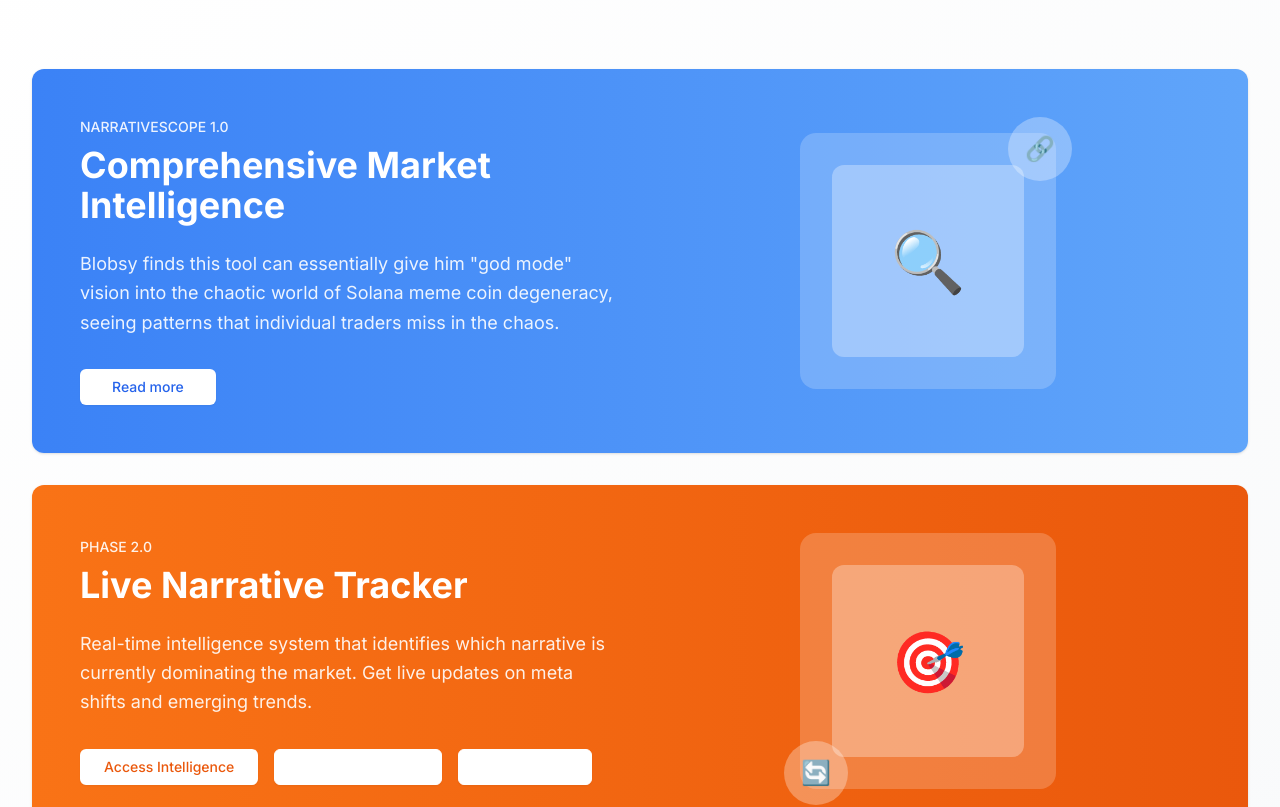
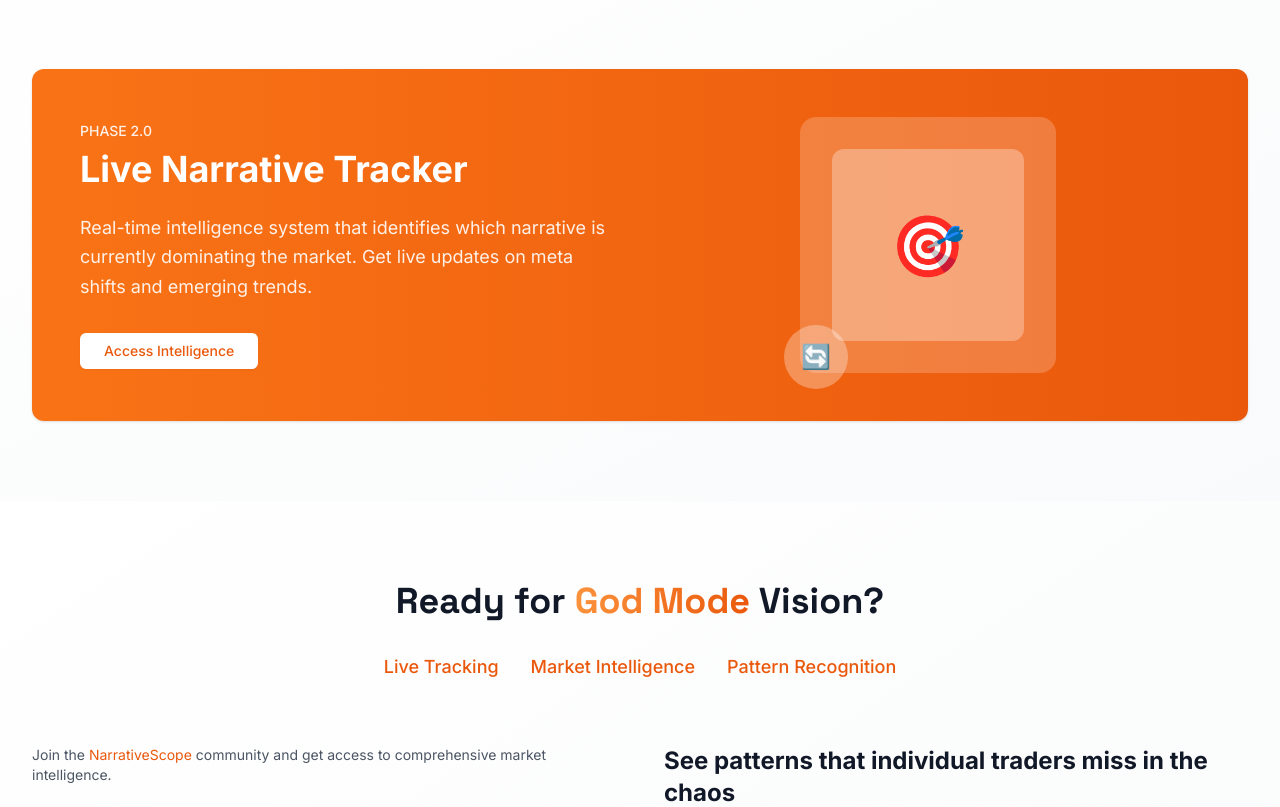
Before and after one commit to Fxlando/websitebuilder, a Next.js app: page / in a window 1280 px wide. Shown: the part 4183-4990 px from the top of the page. Built offline with nearby package versions, Linux system fonts and the light colour scheme; no server answers.

Commit message:
Clean up FutureSection - Remove NARRATIVESCOPE 1.0 card - Keep only PHASE 2.0 Live Narrative Tracker - Remove extra buttons, keep only 'Access Intelligence' - Streamline section to focus on single feature

```diff
--- a/src/components/sections/FutureSection.tsx
+++ b/src/components/sections/FutureSection.tsx
@@ -52,67 +52,7 @@ export const FutureSection = () => {
           whileInView="visible"
           viewport={{ once: true }}
         >
-          {/* TON Sites Card */}
-          <motion.div variants={cardVariants} whileHover={{ y: -5 }}>
-            <Card className="bg-gradient-to-r from-blue-500 to-blue-400 text-white border-0 overflow-hidden">
-              <CardContent className="p-8 lg:p-12">
-                <div className="grid lg:grid-cols-2 gap-8 items-center">
-                  <div>
-                    <div className="text-sm font-medium mb-2 opacity-90">NARRATIVESCOPE 1.0</div>
-                    <h3 className="text-3xl lg:text-4xl font-bold mb-6">
-                      Comprehensive Market Intelligence
-                    </h3>
-                    <p className="text-lg mb-8 opacity-90 leading-relaxed">
-                      Blobsy finds this tool can essentially give him "god mode" vision into the chaotic world of Solana meme coin degeneracy, seeing patterns that individual traders miss in the chaos.
-                    </p>
-                    <motion.div
-                      whileHover={{ scale: 1.05 }}
-                      whileTap={{ scale: 0.95 }}
-                    >
-                      <Button
-                        variant="secondary"
-                        className="bg-white text-blue-600 hover:bg-gray-100 px-8 py-3"
-                      >
-                        Read more
-                      </Button>
-                    </motion.div>
-                  </div>
-                  <div className="flex justify-center">
-                    <div className="relative">
-                      <motion.div
-                        className="w-64 h-64 bg-white/20 rounded-2xl flex items-center justify-center"
-                        whileHover={{ scale: 1.05, rotate: 2 }}
-                        transition={{ duration: 0.3 }}
-                      >
-                        <motion.div
-                          className="w-48 h-48 bg-white/30 rounded-xl flex items-center justify-center"
-                          whileHover={{ scale: 1.1 }}
-                          transition={{ duration: 0.3 }}
-                        >
-                          <motion.span
-                            className="text-6xl"
-                            whileHover={{ scale: 1.2, rotate: 10 }}
-                            transition={{ duration: 0.3 }}
-                          >
-                            🔍
-                          </motion.span>
-                        </motion.div>
-                      </motion.div>
-                      <motion.div
-                        className="absolute -top-4 -right-4 w-16 h-16 bg-white/30 rounded-full flex items-center justify-center"
-                        whileHover={{ scale: 1.2, rotate: 360 }}
-                        transition={{ duration: 0.6 }}
-                      >
-                        <span className="text-2xl">🔗</span>
-                      </motion.div>
-                    </div>
-                  </div>
-                </div>
-              </CardContent>
-            </Card>
-          </motion.div>
-
-          {/* TON Storage Card */}
+          {/* Live Narrative Tracker Card */}
           <motion.div variants={cardVariants} whileHover={{ y: -5 }}>
             <Card className="bg-gradient-to-r from-orange-500 to-orange-600 text-white border-0 overflow-hidden">
               <CardContent className="p-8 lg:p-12">
@@ -125,7 +65,6 @@ export const FutureSection = () => {
                     <p className="text-lg mb-8 opacity-90 leading-relaxed">
                       Real-time intelligence system that identifies which narrative is currently dominating the market. Get live updates on meta shifts and emerging trends.
                     </p>
-                    <div className="flex flex-wrap gap-4">
                     <motion.div
                       whileHover={{ scale: 1.05 }}
                       whileTap={{ scale: 0.95 }}
@@ -137,29 +76,6 @@ export const FutureSection = () => {
                         Access Intelligence
                       </Button>
                     </motion.div>
-                      <motion.div
-                        whileHover={{ scale: 1.05 }}
-                        whileTap={{ scale: 0.95 }}
-                      >
-                        <Button
-                          variant="outline"
-                          className="border-white text-white hover:bg-white hover:text-orange-600 px-6 py-3"
-                        >
-                          View Live Feed →
-                        </Button>
-                      </motion.div>
-                      <motion.div
-                        whileHover={{ scale: 1.05 }}
-                        whileTap={{ scale: 0.95 }}
-                      >
-                        <Button
-                          variant="outline"
-                          className="border-white text-white hover:bg-white hover:text-orange-600 px-6 py-3"
-                        >
-                          Get Alerts →
-                        </Button>
-                      </motion.div>
-                    </div>
                   </div>
                   <div className="flex justify-center">
                     <div className="relative">
```
Lines whose indentation alone changed are shown as unchanged.
